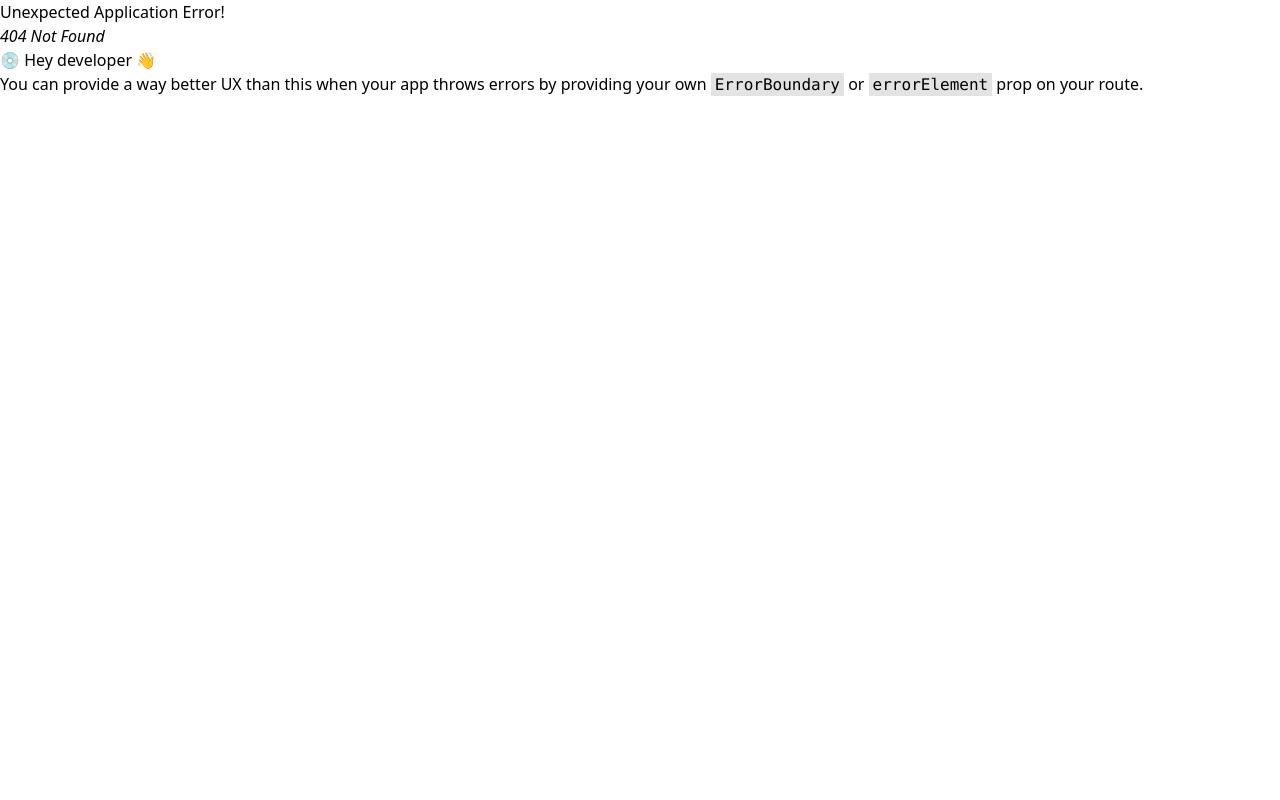
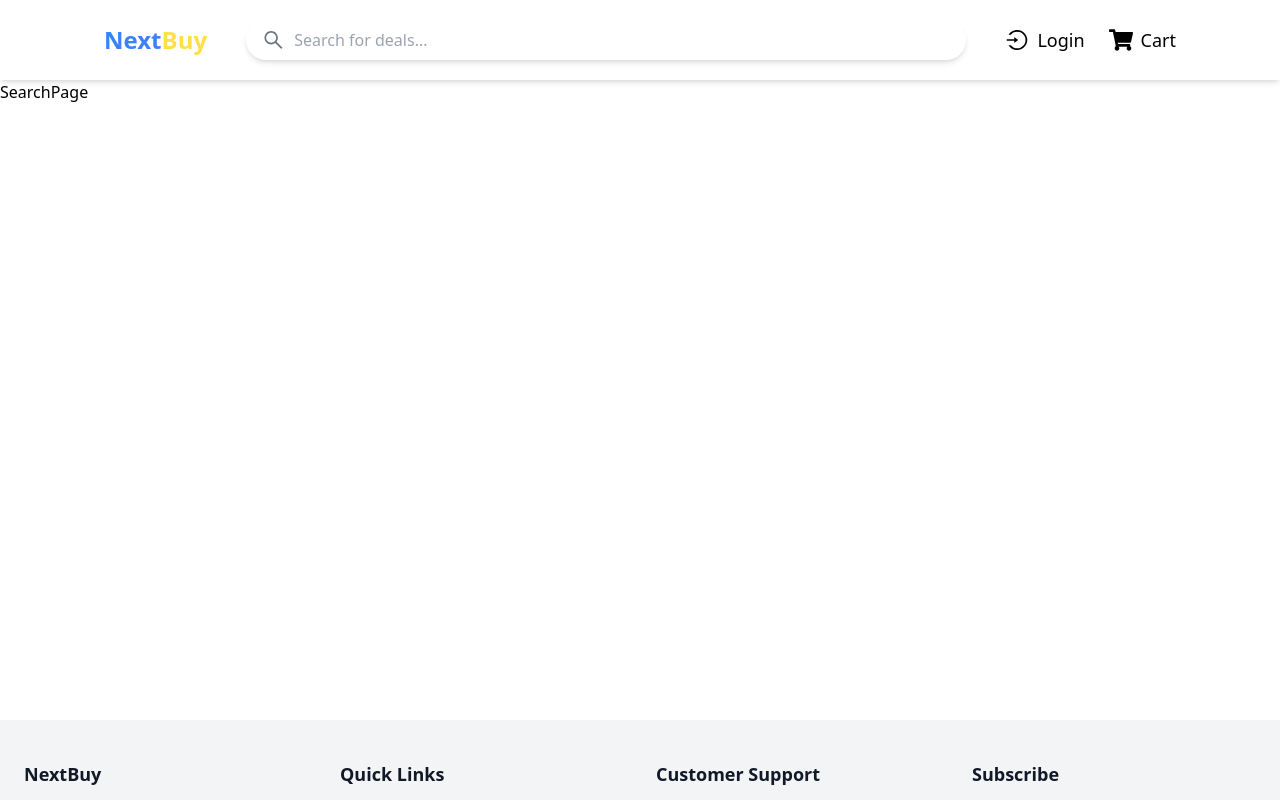
Before and after one commit to rahul-dev7x/NextBuy, a React (Vite) app in the folder client/: page /search in a window 1280 px wide. Before the commit this address had no page. Shown: the top 800 px of the page. Built offline with nearby package versions, Linux system fonts and the light colour scheme.

Commit message:
feat: add react-type-animation dependency and enhance Header and Footer components; implement SearchPage route for improved navigation

```diff
--- a/client/package.json
+++ b/client/package.json
@@ -20,6 +20,7 @@
     "react-icons": "^5.4.0",
     "react-redux": "^9.1.2",
     "react-router-dom": "^7.0.2",
+    "react-type-animation": "^3.2.0",
     "redux-persist": "^6.0.0",
     "tailwind-merge": "^2.5.4",
     "tailwindcss-animate": "^1.0.7"
--- a/client/src/components/shared/Header.tsx
+++ b/client/src/components/shared/Header.tsx
@@ -1,11 +1,47 @@
+import { AiOutlineLogin } from "react-icons/ai"
+import Search from "./Search"
+import { FaShoppingCart } from "react-icons/fa"
+import { Link } from "react-router-dom"
 
 
 const Header = () => {
-  return (
-    <>
+    return (
+        <>
+            <header className="h-20 shadow-md px-6 py-4 flex sticky bg-white top-0 z-50 mx-auto ">
+                <div className="flex justify-between items-center gap-5 w-full px-20">
+                    {/* Logo Section */}
+                    <Link to={"/"}>
 
-    </>
-  )
+                    <div className="text-2xl font-bold text-blue-500 ">
+                        <h2>Next<span className="text-yellow-300">Buy</span></h2>
+                    </div>
+
+                    </Link>
+
+                    {/* Search Section */}
+                    <div className="">
+
+                        <Search />
+                    </div>
+
+                    {/* Cart and Login Section */}
+                    <div className="flex items-center gap-6 text-black-200 text-lg">
+                        <div className="flex items-center gap-2 cursor-pointer hover:text-yellow-300">
+                            <AiOutlineLogin size={24}/>
+                            <p>Login</p>
+                        </div>
+                        <div className="flex items-center gap-2 cursor-pointer hover:text-yellow-300">
+                            <FaShoppingCart size={24}/>
+                            <p>Cart</p>
+                        </div>
+
+
+                    </div>
+                </div>
+
+            </header>
+        </>
+    )
 }
 
 export default Header
--- /dev/null
+++ b/client/src/components/shared/Search.tsx
@@ -0,0 +1,53 @@
+import { AiOutlineSearch } from 'react-icons/ai';
+import { TypeAnimation } from 'react-type-animation';
+import { useState } from 'react';
+import { useNavigate } from 'react-router-dom';
+
+const Search = () => {
+  const [inputValue, setInputValue] = useState("");
+  const [isFocused, setIsFocused] = useState(false);
+  const navigate=useNavigate()
+
+  const moveToSearchPage=()=>{
+navigate("/search")
+  }
+
+  return (
+    <div className="relative flex items-center bg-white rounded-full shadow-md px-4 py-2 w-full max-w-lg min-w-[720px]" >
+      {/* Search Icon */}
+      <AiOutlineSearch size={24} className="text-gray-500 mr-3" />
+
+      {/* Input Field */}
+      <input
+        type="text"
+        value={inputValue}
+        onChange={(e) => setInputValue(e.target.value)}
+        onFocus={() => setIsFocused(true)}
+        onBlur={() => setIsFocused(false)}
+        placeholder=""
+        className="outline-none text-gray-700 w-full bg-transparent placeholder-gray-400"
+      />
+
+      {/* Typing Animation Placeholder */}
+      {inputValue === "" && !isFocused && (
+        <div className="absolute left-12 text-gray-400 pointer-events-none" onClick={moveToSearchPage}>
+          <TypeAnimation
+            sequence={[
+              "Search for products...",
+              2000,
+              "Search for deals...",
+              2000,
+              "Search for brands...",
+              2000,
+            ]}
+            speed={50}
+            repeat={Infinity}
+            wrapper="span"
+          />
+        </div>
+      )}
+    </div>
+  );
+};
+
+export default Search;
--- /dev/null
+++ b/client/src/components/shared/SearchPage.tsx
@@ -0,0 +1,11 @@
+import React from 'react'
+
+const SearchPage = () => {
+  return (
+    <div>
+      SearchPage
+    </div>
+  )
+}
+
+export default SearchPage
--- a/client/src/routes/index.tsx
+++ b/client/src/routes/index.tsx
@@ -1,4 +1,5 @@
 import App from "@/App";
+import SearchPage from "@/components/shared/SEarchPage";
 import Home from "@/pages/Home";
 
 import { createBrowserRouter } from "react-router-dom";
@@ -10,6 +11,10 @@ const router =createBrowserRouter([{
         {
         path:"",
         element:<Home/>
+        },
+        {
+            path:"search",
+            element:<SearchPage/>
         }
     ]
 }])
```
Also changed, not shown: client/src/components/shared/Footer.tsx (indentation only), 1 other file (tests, documents, lock files or other folders).
